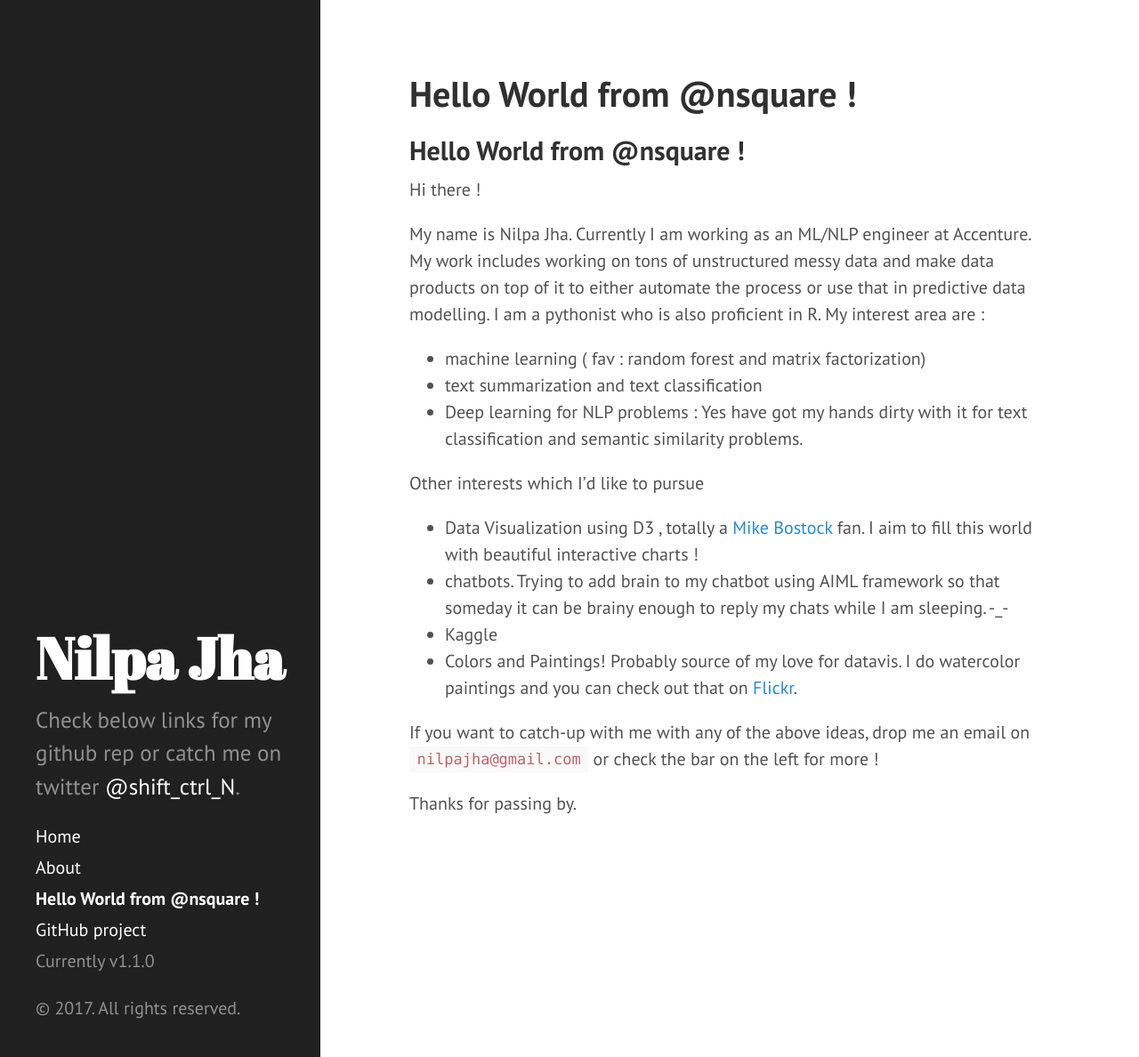
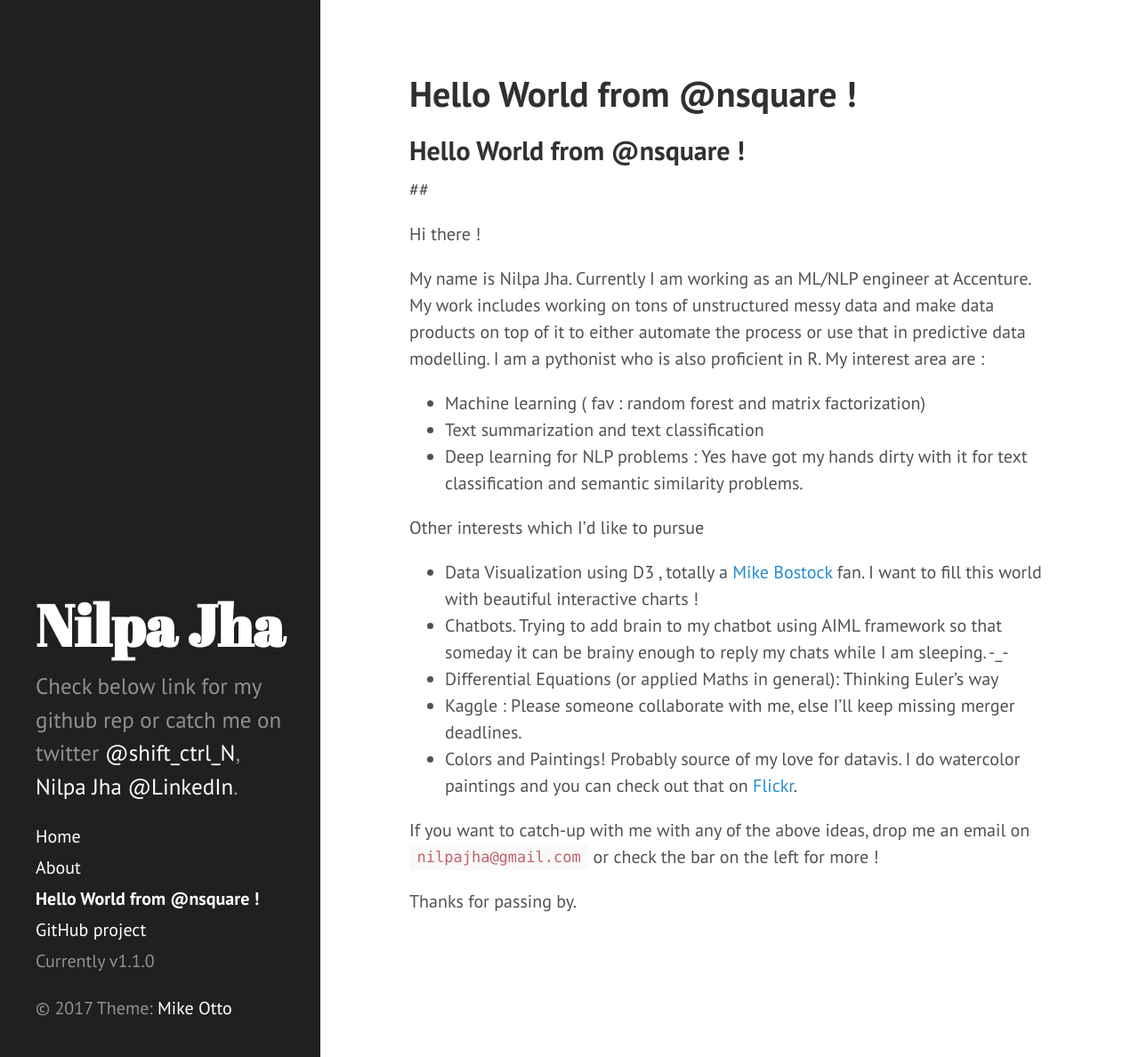
Before and after one commit to nsquare/nsquare.github.io, a Jekyll site: the page built from index.md, in a window 1280 px wide and 1188 px high. Shown: the whole window at 89% size. Built offline with Jekyll 4.4.1, drawn with Linux system fonts in a browser that asks for light colours; our own code applies the rules of GitHub Pages for plain Markdown files; the list of posts is cut into pages by our own code.

Commit message:
Add twitter / linkedin ID and Mike otto repo link

```diff
--- a/_config.yml
+++ b/_config.yml
@@ -1,6 +1,6 @@
 # Dependencies
 #markdown:         redcarpet
-highlighter:      pygments
+highlighter:      rouge
 
 # Permalinks
 permalink:        pretty
@@ -8,7 +8,7 @@ permalink:        pretty
 # Setup
 title:            Nilpa Jha
 tagline:          'Nilpa Jha'
-description:      'Check below links for my github rep or catch me on twitter  <a href="https://twitter.com/shift_ctrl_N" target="_blank">@shift_ctrl_N</a>.'
+description:      'Check below link for my github rep or catch me on twitter <a href="https://twitter.com/shift_ctrl_N" target="_blank">@shift_ctrl_N</a>, <a href="https://www.linkedin.com/in/nilpajha/" target="_blank">Nilpa Jha @LinkedIn</a>.'
 url:
 baseurl:          /
 
--- a/_includes/sidebar.html
+++ b/_includes/sidebar.html
@@ -31,6 +31,6 @@
       <span class="sidebar-nav-item">Currently v{{ site.version }}</span>
     </nav>
 
-    <p>&copy; {{ site.time | date: '%Y' }}. All rights reserved.</p>
+    <p>&copy; {{ site.time | date: '%Y' }} Theme: <a href="https://github.com/mdo" target="_blank">Mike Otto</a>  </p>
   </div>
 </div>
--- a/index.md
+++ b/index.md
@@ -1,18 +1,20 @@
 ## Hello World from @nsquare !
+##
 
 Hi there !
 
 My name is Nilpa Jha. Currently I am working as an ML/NLP engineer at Accenture. My work includes working on tons of unstructured messy data and make data products on top of it to either automate the process or use that in predictive data modelling. I am a pythonist who is also proficient in R. My interest area are :
 
-- machine learning ( fav : random forest and matrix factorization)
-- text summarization and text classification
+- Machine learning ( fav : random forest and matrix factorization)
+- Text summarization and text classification
 - Deep learning for NLP problems : Yes have got my hands dirty with it for text classification and semantic similarity problems.
 
 Other interests which I'd like to pursue
 
-- Data Visualization using D3 , totally a [Mike Bostock](https://github.com/mbostock) fan. I aim to fill this world with beautiful interactive charts !
-- chatbots. Trying to add brain to my chatbot using AIML framework so that someday it can be brainy enough to reply my chats while I am sleeping. -_-
-- Kaggle
+- Data Visualization using D3 , totally a [Mike Bostock](https://github.com/mbostock) fan. I want to fill this world with beautiful interactive charts !
+- Chatbots. Trying to add brain to my chatbot using AIML framework so that someday it can be brainy enough to reply my chats while I am sleeping. -_-
+- Differential Equations (or applied Maths in general): Thinking Euler's way
+- Kaggle : Please someone collaborate with me, else I'll keep missing merger deadlines.
 - Colors and Paintings! Probably source of my love for datavis. I do watercolor paintings and you can check out that on [Flickr](https://www.flickr.com/photos/pagal_ladkii/).
 
 If you want to catch-up with me with any of the above ideas, drop me an email on `nilpajha@gmail.com` or check the bar on the left for more !
```
